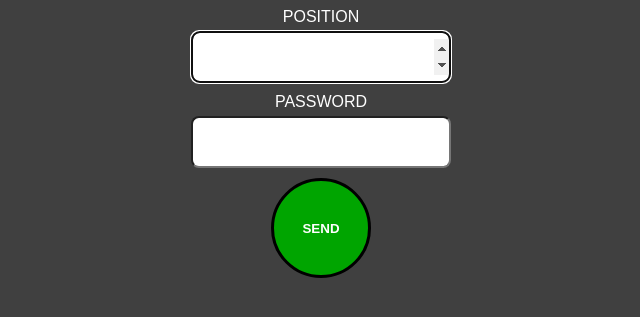
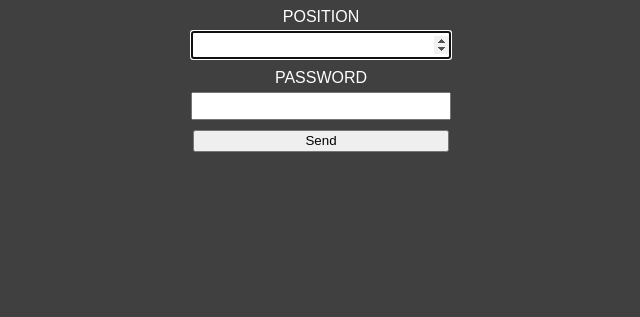
Before and after one commit to pakitometal/vccard, a PHP site: page / in a window 1280 px wide. Shown: the top 317 px of the page, without its empty margins (319-959 px from the left). Run offline with PHP 8.4, Linux system fonts and the light colour scheme.

Commit message:
Default (and not so ugly) CSS

```diff
--- a/css/style.css
+++ b/css/style.css
@@ -6,9 +6,10 @@ body {
 
 #request_form {
 	width: 100%;
+	position: relative;
 }
 
-#request_form * {
+#request_form > * {
 	display: block;
 	margin: 0 auto;
 	max-width: 256px;
@@ -23,32 +24,25 @@ body {
 }
 
 #request_form input {
-	border-radius: 8px;
-	font-size: 2em;
+	font-size: 1em;
 	height: 1.5em;
 	margin-bottom: 10px;
 	text-transform: none;
 }
 
 #do_request {
-	background-color: #00a500;
-	border: 3px solid #000000;
-	border-radius: 50px;
-	color: #ffffff;
-	font-weight: bold;
-	height: 100px;
-	max-width: 100px;
+	padding:0.1em 0;
+	width: 100%;
 }
 
 #do_request:hover {
-	background-color: #00d500;
 	cursor: pointer;
 }
 
 #status_msg {
-	font-size: 1.5em;
+	font-size: 1em;
 	margin: 10px 0 0 0;
-	padding: 0.2em 0;
+	padding: 0.1em 0;
 	text-align: center;
 }
 
@@ -59,3 +53,23 @@ body {
 #status_msg.error {
 	background-color: #a50000;
 }
+
+@keyframes spinner {
+  to {transform: rotate(360deg);}
+}
+
+.spinner:before {
+  content: '';
+  box-sizing: border-box;
+  position: absolute;
+  bottom: 0;
+  left: 50%;
+  width: 30px;
+  height: 30px;
+  margin-top: -15px;
+  margin-left: -15px;
+  border-radius: 50%;
+  border: 2px solid #ccc;
+  border-top-color: #333;
+  animation: spinner .6s linear infinite;
+}
--- a/index.html
+++ b/index.html
@@ -13,7 +13,9 @@
 			<input type="number" name="pos" id="pos" autocomplete="off" />
 			<label for="loc">Password</label>
 			<input type="password" name="loc" id="loc" autocomplete="off" />
-			<button id="do_request">Send</button>
+			<div class="controls">
+				<button id="do_request">Send</button>
+			</div>
 		</form>
 	</body>
 </html>
--- a/js/script.js
+++ b/js/script.js
@@ -27,6 +27,7 @@ window.addEventListener('load', function(){
 		clear_status();
 		var current_elem = this;
 		current_elem.style.display = 'none';
+		current_elem.parentNode.classList.add('spinner');
 		var xhr = new XMLHttpRequest();
 		xhr.open(
 			'POST',
@@ -40,6 +41,7 @@ window.addEventListener('load', function(){
 				response_status = response.status;
 			}
 			current_elem.style.display = 'block';
+			current_elem.parentNode.classList.remove('spinner');
 			show_status(response_status);
 			document.getElementById('pos').value = document.getElementById('loc').value = '';
 			if ( !response_status ) {
```
